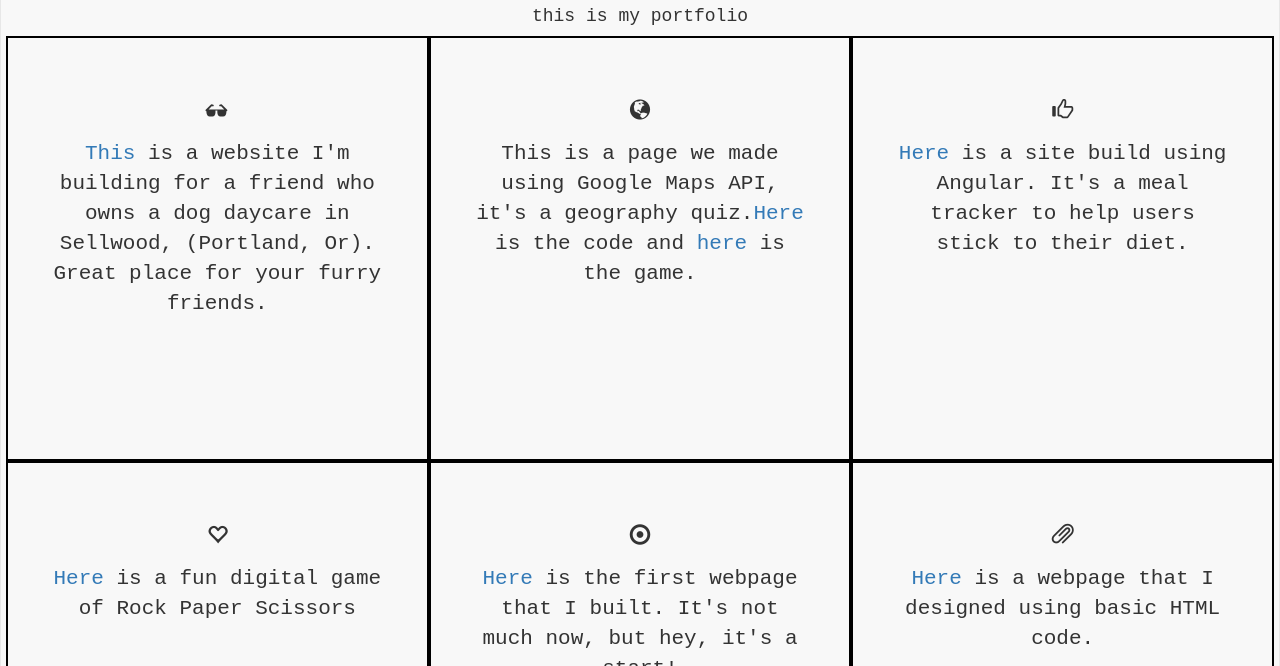
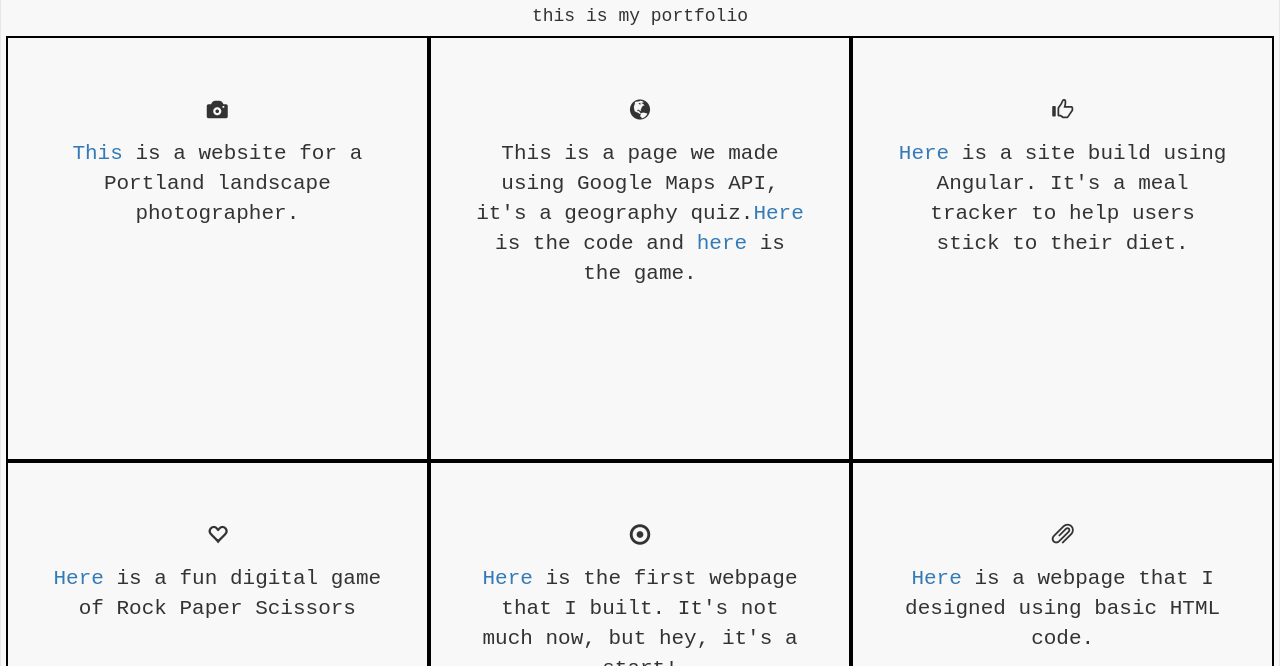
Before and after one commit to KatyCodes/katycodes.github.io, a website: page index.html in a window 1280 px wide. Shown: the part 134-800 px from the top of the page. Drawn offline with nearby package versions, Linux system fonts and the light colour scheme.

Commit message:
update with stucolov photography

```diff
--- a/index.html
+++ b/index.html
@@ -32,7 +32,7 @@
         <h1 class="text-center">Hello,my name is Katy </h1>
         <h4>this is my portfolio</h4>
         <div class="row">
-          <div class="col-sm-4"><span class="glyphicon glyphicon-sunglasses" aria-hidden="true"></span><br><a href="https://github.com/KatyCodes/boneawayfromhome">This</a> is a website I'm building for a friend who owns a dog daycare in Sellwood, (Portland, Or). Great place for your furry friends.
+          <div class="col-sm-4"><span class="glyphicon glyphicon-camera" aria-hidden="true"></span><br><a href="https://github.com/KatyCodes/stucolovphotography">This</a> is a website for a Portland landscape photographer.
           </div>
           <div class="col-sm-4">
               <span class="glyphicon glyphicon-globe" aria-hidden="true"></span><br>This is a page we made using Google Maps API, it's a geography quiz.<a href="https://github.com/KatyCodes/js-geography">Here</a> is the code and  <a href="https://katycodes.github.io/js-geography/">here</a> is the game.
```
